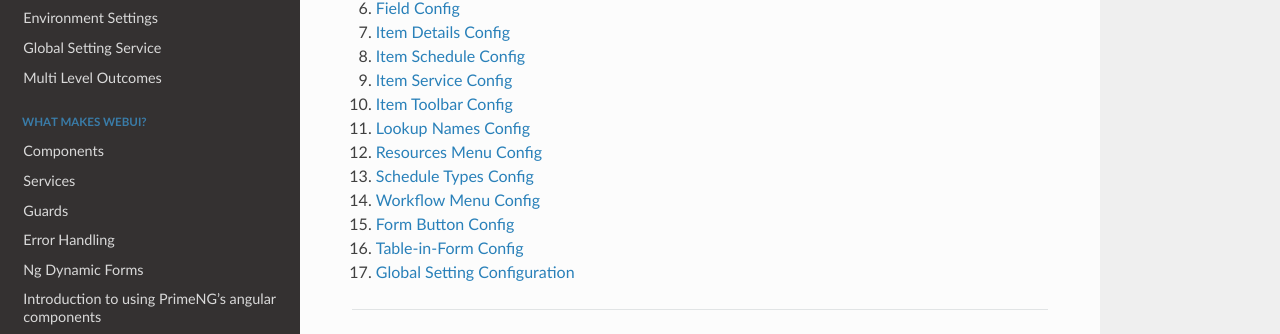
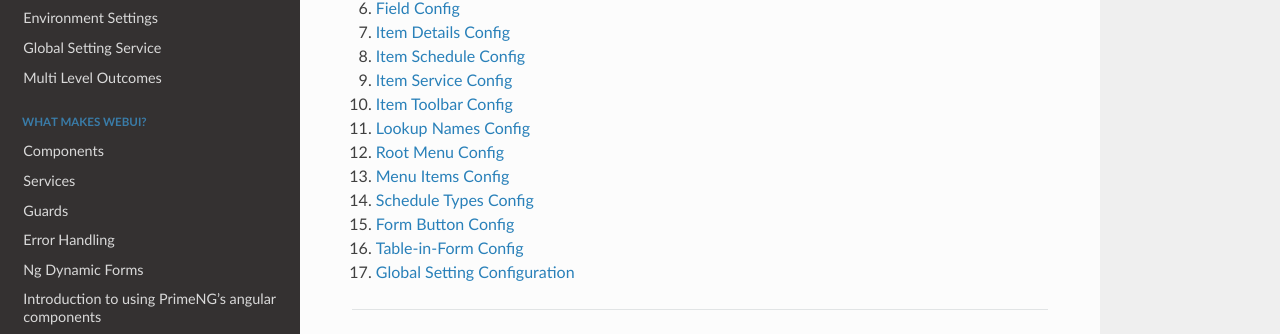
Before and after one commit to TitusTech/docs-webui, an MkDocs documentation site: the page built from docs/Config-File-Formats.md, in a window 1280 px wide. Shown: the part 222-556 px from the top of the page. Built offline with MkDocs 1.6.1, drawn with Linux system fonts in a browser that asks for light colours; nearby versions of some CDN libraries.

Commit message:
Added the configurable menus permalink

```diff
--- a/docs/Config-File-Formats.md
+++ b/docs/Config-File-Formats.md
@@ -14,9 +14,9 @@ permalink: /docs/Config-File-Formats/
 1. [Item Service Config](../configurations/Item-Service-Config)
 1. [Item Toolbar Config](../configurations/Item-Toolbar-Config)
 1. [Lookup Names Config](../configurations/Lookup-Names-Config)
-1. [Resources Menu Config](../configurations/Resources-Menu-Config)
+1. [Root Menu Config](../configurations/Root-Menu-Config)
+1. [Menu Items Config](../configurations/Menu-Items-Config)
 1. [Schedule Types Config](../configurations/Schedule-Types-Config)
-1. [Workflow Menu Config](../configurations/Workflow-Menu-Config)
 1. [Form Button Config](../configurations/Form-Button-Config)
 1. [Table-in-Form Config](../configurations/Table-in-Form-Config)
 1. [Global Setting Configuration](../configurations/Global-Setting-Configuration/)
```
